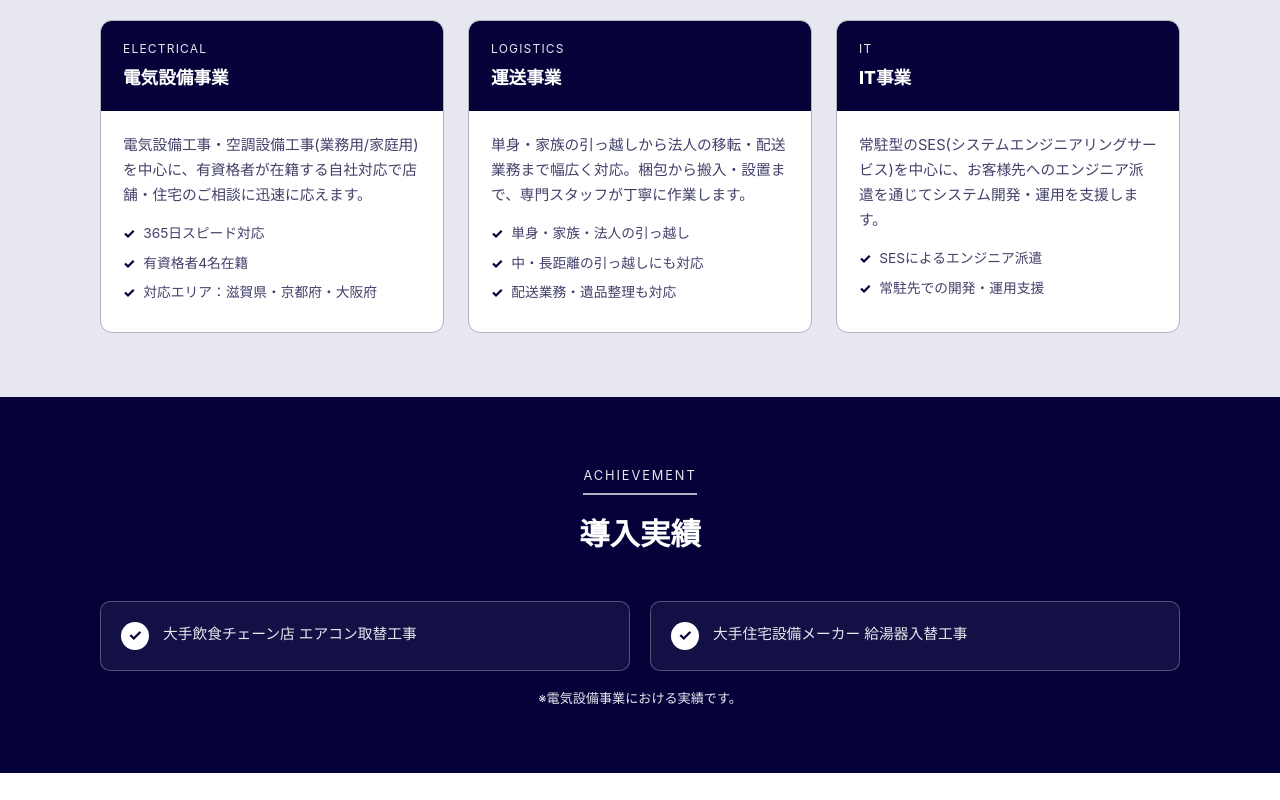
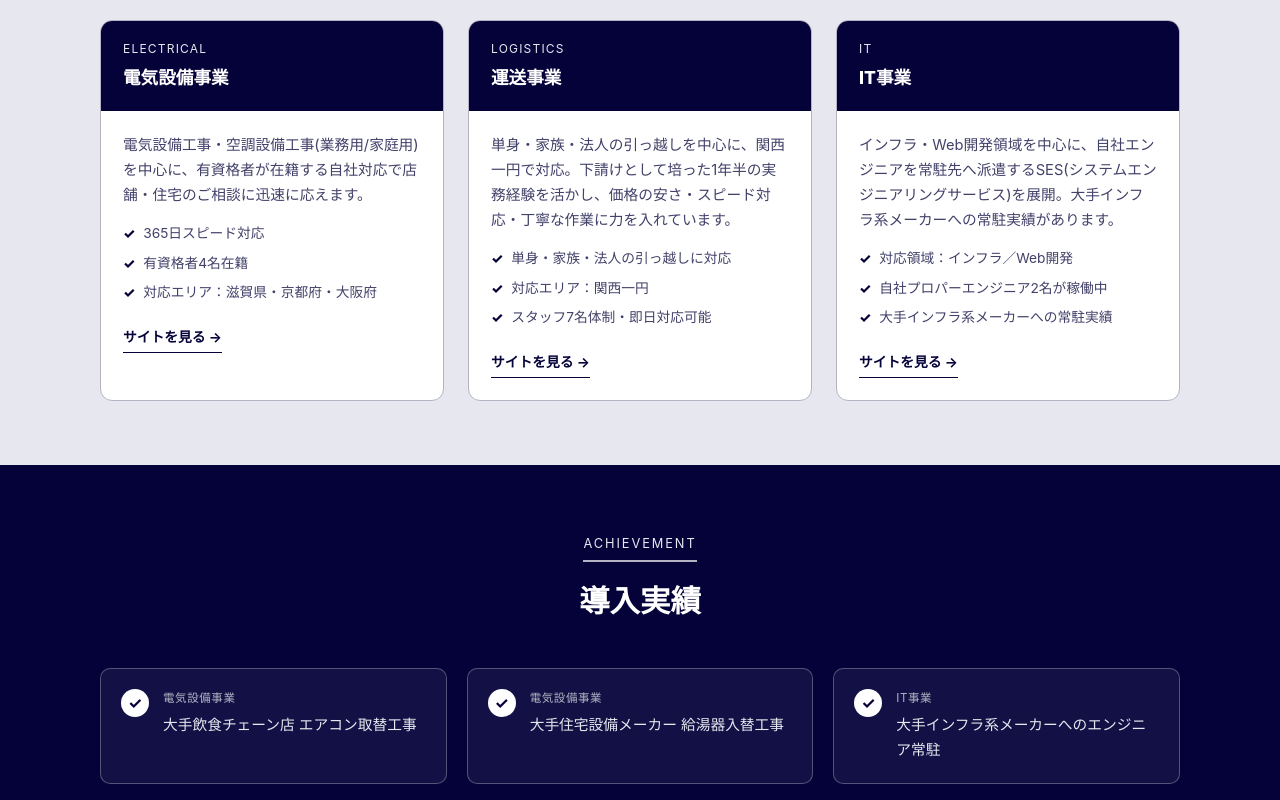
Before and after one commit to fuji11ryo/k-rink, a plain HTML site: page index.html in a window 1280 px wide. Shown: the part 940-1740 px from the top of the page. Drawn offline with Linux system fonts and the light colour scheme.

Commit message:
Add files via upload

```diff
--- a/index.html
+++ b/index.html
@@ -191,6 +191,17 @@
     color: var(--navy);
     font-weight: 800;
   }
+  .business-card .card-link {
+    display: inline-flex;
+    align-items: center;
+    gap: 6px;
+    margin-top: 16px;
+    font-size: 0.86rem;
+    font-weight: bold;
+    color: var(--navy);
+    border-bottom: 1px solid var(--navy);
+    padding-bottom: 2px;
+  }
 
   /* ---------- 導入実績 ---------- */
   .achieve {
@@ -200,7 +211,7 @@
   .achieve .section-tag { color: var(--silver-light); border-bottom-color: var(--silver); }
   .achieve-list {
     display: grid;
-    grid-template-columns: repeat(2, 1fr);
+    grid-template-columns: repeat(3, 1fr);
     gap: 20px;
   }
   .achieve-item {
@@ -224,11 +235,12 @@
     font-weight: bold;
   }
   .achieve-item p { font-size: 0.92rem; color: var(--silver-light); }
-  .achieve-note {
-    margin-top: 16px;
-    text-align: center;
-    font-size: 0.82rem;
-    color: var(--silver-light);
+  .achieve-tag {
+    display: block;
+    font-size: 0.72rem;
+    color: var(--silver);
+    letter-spacing: 0.05em;
+    margin-bottom: 4px;
   }
 
   /* ---------- 会社概要 ---------- */
@@ -350,6 +362,7 @@
             <li>有資格者4名在籍</li>
             <li>対応エリア：滋賀県・京都府・大阪府</li>
           </ul>
+          <a class="card-link" href="https://claude.ai/code/artifact/62944a67-0114-46dd-afdd-81db102a3d0a" target="_blank" rel="noopener noreferrer">サイトを見る →</a>
         </div>
       </div>
       <div class="business-card">
@@ -358,12 +371,13 @@
           <h3>運送事業</h3>
         </div>
         <div class="body">
-          <p>単身・家族の引っ越しから法人の移転・配送業務まで幅広く対応。梱包から搬入・設置まで、専門スタッフが丁寧に作業します。</p>
+          <p>単身・家族・法人の引っ越しを中心に、関西一円で対応。下請けとして培った1年半の実務経験を活かし、価格の安さ・スピード対応・丁寧な作業に力を入れています。</p>
           <ul class="points">
-            <li>単身・家族・法人の引っ越し</li>
-            <li>中・長距離の引っ越しにも対応</li>
-            <li>配送業務・遺品整理も対応</li>
+            <li>単身・家族・法人の引っ越しに対応</li>
+            <li>対応エリア：関西一円</li>
+            <li>スタッフ7名体制・即日対応可能</li>
           </ul>
+          <a class="card-link" href="https://hopehikkosiservice.wpcomstaging.com/" target="_blank" rel="noopener noreferrer">サイトを見る →</a>
         </div>
       </div>
       <div class="business-card">
@@ -372,11 +386,13 @@
           <h3>IT事業</h3>
         </div>
         <div class="body">
-          <p>常駐型のSES(システムエンジニアリングサービス)を中心に、お客様先へのエンジニア派遣を通じてシステム開発・運用を支援します。</p>
+          <p>インフラ・Web開発領域を中心に、自社エンジニアを常駐先へ派遣するSES(システムエンジニアリングサービス)を展開。大手インフラ系メーカーへの常駐実績があります。</p>
           <ul class="points">
-            <li>SESによるエンジニア派遣</li>
-            <li>常駐先での開発・運用支援</li>
+            <li>対応領域：インフラ／Web開発</li>
+            <li>自社プロパーエンジニア2名が稼働中</li>
+            <li>大手インフラ系メーカーへの常駐実績</li>
           </ul>
+          <a class="card-link" href="https://gray103378.studio.site/" target="_blank" rel="noopener noreferrer">サイトを見る →</a>
         </div>
       </div>
     </div>
@@ -392,14 +408,17 @@
     <div class="achieve-list">
       <div class="achieve-item">
         <div class="check">✓</div>
-        <p>大手飲食チェーン店 エアコン取替工事</p>
+        <p><span class="achieve-tag">電気設備事業</span>大手飲食チェーン店 エアコン取替工事</p>
       </div>
       <div class="achieve-item">
         <div class="check">✓</div>
-        <p>大手住宅設備メーカー 給湯器入替工事</p>
+        <p><span class="achieve-tag">電気設備事業</span>大手住宅設備メーカー 給湯器入替工事</p>
+      </div>
+      <div class="achieve-item">
+        <div class="check">✓</div>
+        <p><span class="achieve-tag">IT事業</span>大手インフラ系メーカーへのエンジニア常駐</p>
       </div>
     </div>
-    <p class="achieve-note">※電気設備事業における実績です。</p>
   </div>
 </section>
 
```
